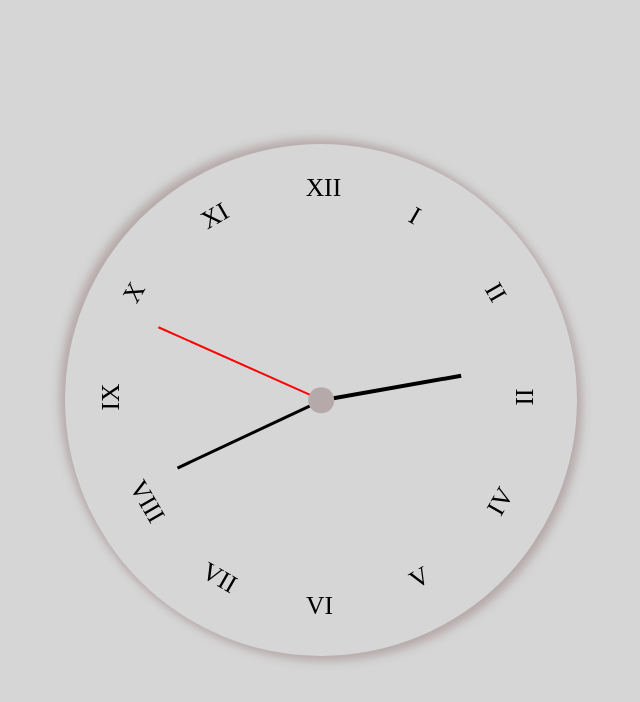
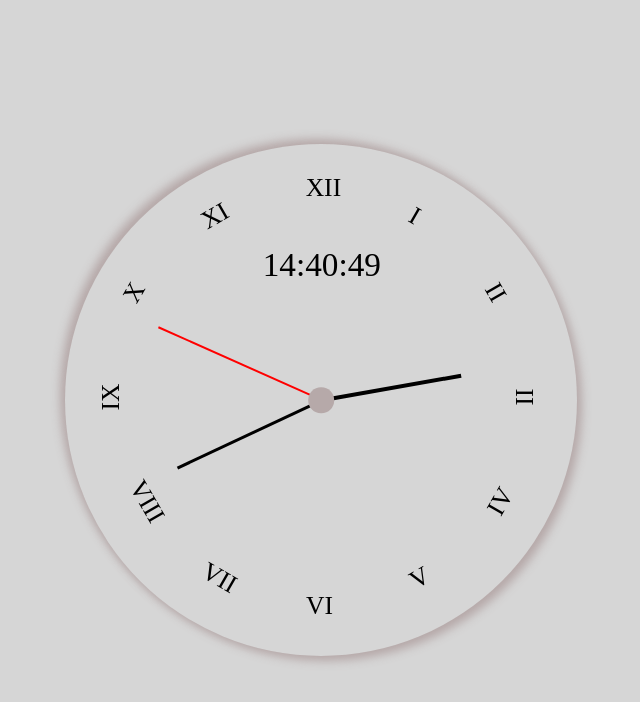
Before and after one commit to ajaypra0518/clock, a plain HTML site: page index.html in a window 1280 px wide. Shown: the whole page, without its empty margins (319-959 px from the left). Drawn offline with Linux system fonts and the light colour scheme.

Commit message:
Update index.html

```diff
--- a/index.html
+++ b/index.html
@@ -135,6 +135,14 @@
 
 
         }
+        #diclock{
+            position: absolute;
+            left: 38.6%;
+            top: 20%;
+            font-size: 2.6vw;
+            color:black;
+        }
+
 
 
     </style>
@@ -144,7 +152,7 @@
     <div class="main">
 
         <div class="clock">
-
+            <div id="diclock"></div>
             <div class="numb">
                 <span class="common" id="id1">I</span>
                 <span class="common" id="id2">II</span>
@@ -184,6 +192,9 @@
         document.getElementById("minute").style.transform=`rotate(${min1}deg)`
         document.getElementById("hour").style.transform=`rotate(${hour1}deg)`
 
+        arr=Date().split(" ");
+        document.getElementById("diclock").innerText=arr[4];
+
     }
     setInterval(myclock,1);
 
```
